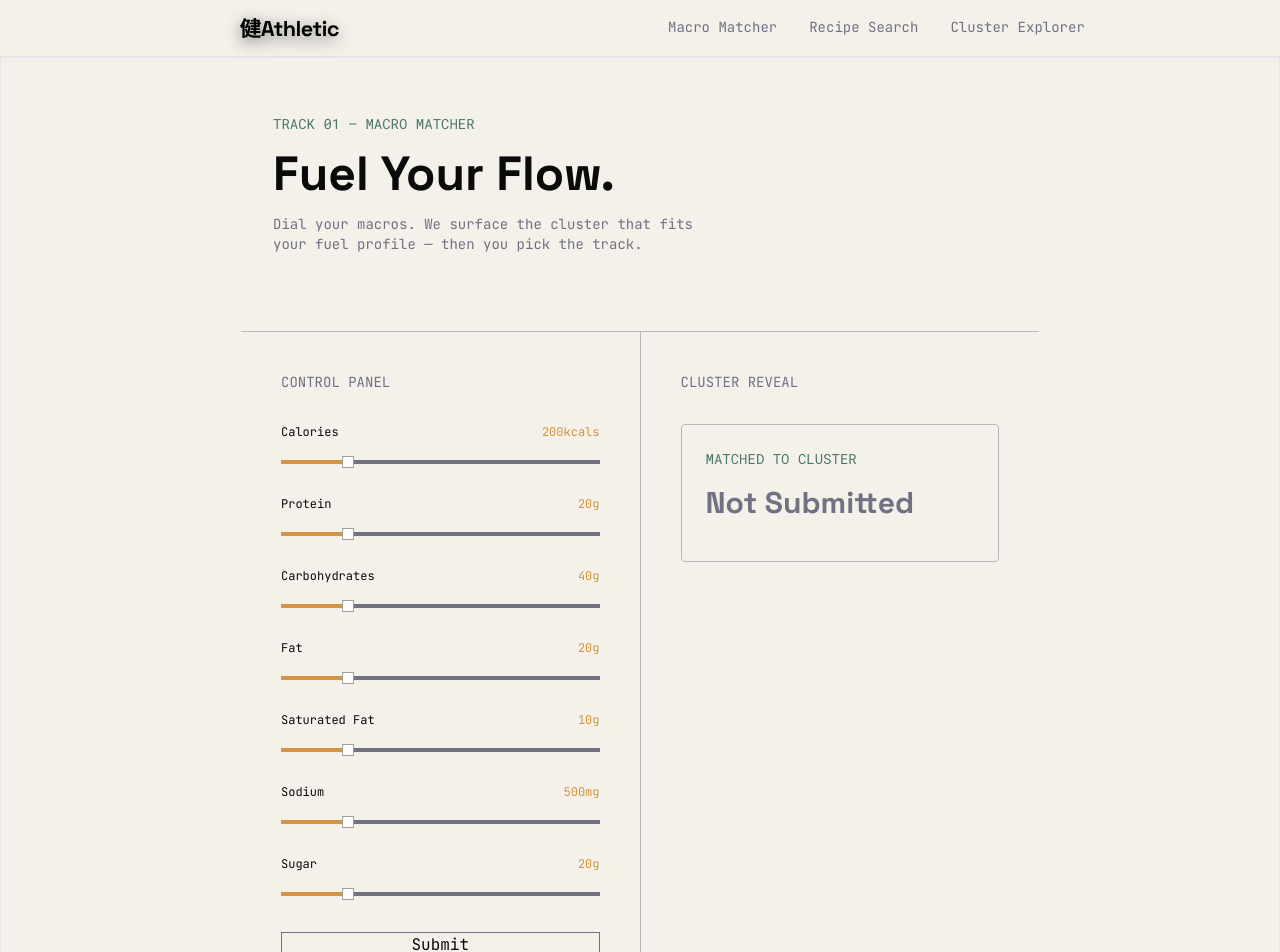
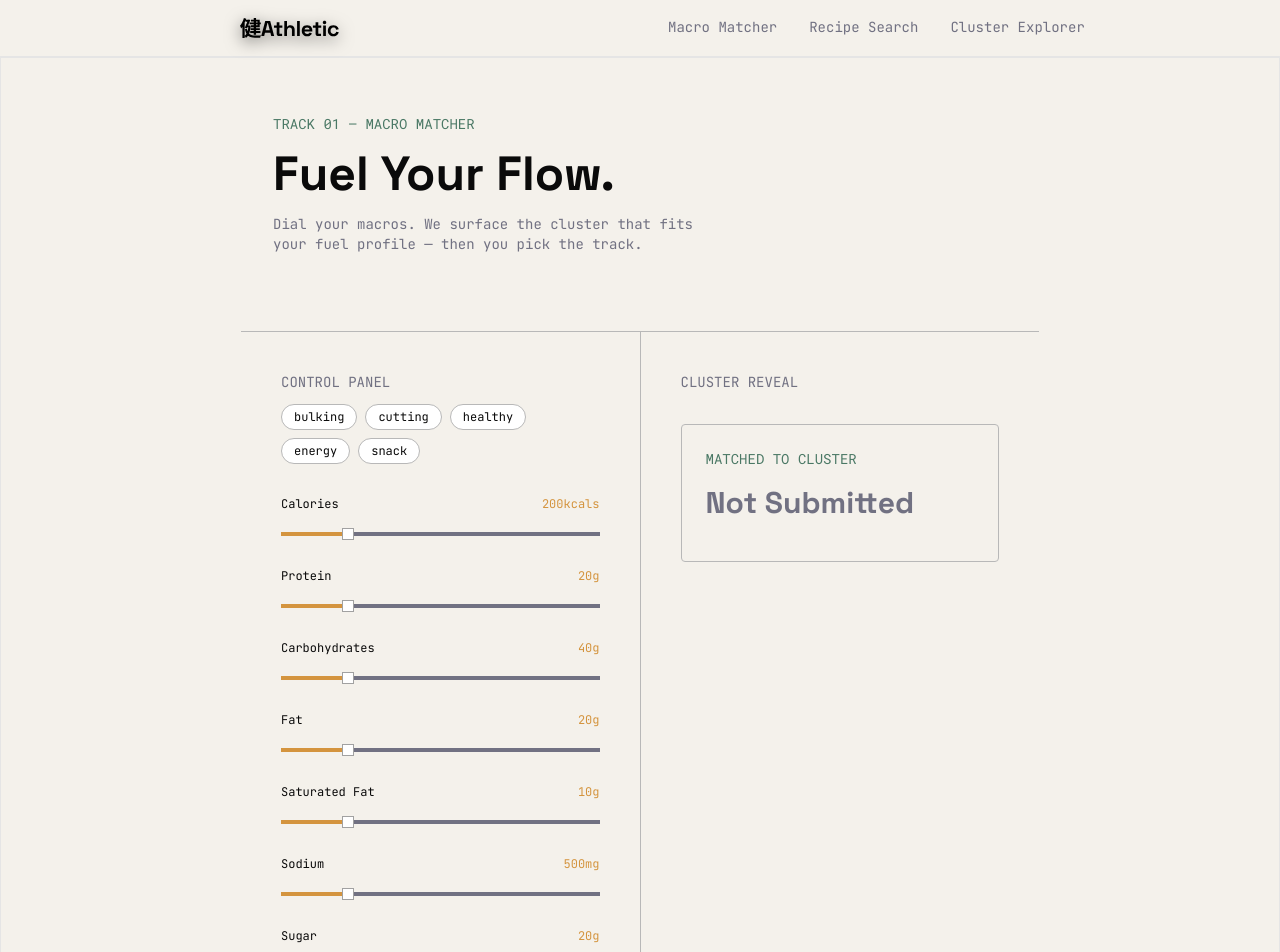
Before and after one commit to warrensuca/jian, a Next.js app in the folder nextjs/: page /macro-matcher in a window 1280 px wide. Shown: the top 952 px of the page. Built offline with nearby package versions, Linux system fonts and the light colour scheme.

Commit message:
add reccomended ranges

```diff
--- a/nextjs/src/app/macro-matcher/page.tsx
+++ b/nextjs/src/app/macro-matcher/page.tsx
@@ -2,10 +2,9 @@
 
 import RecipeCard from "../../components/ui/RecipeCard";
 import { Slider } from "../../components/shadcn/slider";
-import { Button } from "../../components/shadcn/button";
-import { space_grotesk, space_mono, roboto_mono } from "../../lib/fonts";
+import { space_grotesk, roboto_mono } from "../../lib/fonts";
 import Link from "next/link";
-import { useState, useRef } from "react";
+import { useState } from "react";
 import { Macros, RecipeCardType, RecipeRecommendation } from "../../types";
 import {
   fetchWeightedReccomendedRecipes,
@@ -13,6 +12,108 @@ import {
 } from "../../api/recipeAPI";
 
 import { motion, AnimatePresence } from "motion/react";
+
+const RANGE_TAGS = ["bulking", "cutting", "healthy", "energy", "snack"] as const;
+
+type RangeTag = (typeof RANGE_TAGS)[number];
+type MacroRangeKey =
+  | "calories"
+  | "protein"
+  | "carbohydrates"
+  | "fat"
+  | "saturated_fat"
+  | "sodium"
+  | "sugar";
+
+const RANGE_TAG_LABELS: Record<RangeTag, string> = {
+  bulking: "Bulking",
+  cutting: "Cutting",
+  healthy: "Healthy",
+  energy: "Energy",
+  snack: "Snack"
+};
+
+const RECOMMENDED_RANGES: Record<
+  RangeTag,
+  Record<MacroRangeKey, { min: number; max: number; unit: string }>
+> = {
+  // Rounded interquartile ranges from clustered_recipes.csv profile slices.
+  bulking: {
+    calories: { min: 390, max: 560, unit: "kcals" },
+    protein: { min: 20, max: 35, unit: "g" },
+    carbohydrates: { min: 40, max: 80, unit: "g" },
+    fat: { min: 12, max: 25, unit: "g" },
+    saturated_fat: { min: 4, max: 10, unit: "g" },
+    sodium: { min: 600, max: 1000, unit: "mg" },
+    sugar: { min: 2, max: 9, unit: "g" },
+  },
+  cutting: {
+    calories: { min: 200, max: 400, unit: "kcals" },
+    protein: { min: 15, max: 25, unit: "g" },
+    carbohydrates: { min: 5, max: 15, unit: "g" },
+    fat: { min: 7, max: 13, unit: "g" },
+    saturated_fat: { min: 1, max: 3, unit: "g" },
+    sodium: { min: 400, max: 850, unit: "mg" },
+    sugar: { min: 1, max: 4, unit: "g" },
+  },
+  healthy: {
+    calories: { min: 250, max: 450, unit: "kcals" },
+    protein: { min: 15, max: 40, unit: "g" },
+    carbohydrates: { min: 20, max: 45, unit: "g" },
+    fat: { min: 8, max: 18, unit: "g" },
+    saturated_fat: { min: 1, max: 3, unit: "g" },
+    sodium: { min: 300, max: 450, unit: "mg" },
+    sugar: { min: 1, max: 3, unit: "g" },
+  },
+  energy: {
+    calories: { min: 300, max: 430, unit: "kcals" },
+    protein: { min: 5, max: 25, unit: "g" },
+    carbohydrates: { min: 40, max: 100, unit: "g" },
+    fat: { min: 10, max: 17, unit: "g" },
+    saturated_fat: { min: 2, max: 6, unit: "g" },
+    sodium: { min: 350, max: 900, unit: "mg" },
+    sugar: { min: 2, max: 13, unit: "g" },
+  },
+  snack: {
+    calories: { min: 80, max: 200, unit: "kcals" },
+    protein: { min: 5, max: 15, unit: "g" },
+    carbohydrates: { min: 5, max: 15, unit: "g" },
+    fat: { min: 2, max: 13, unit: "g" },
+    saturated_fat: { min: 1, max: 4, unit: "g" },
+    sodium: { min: 50, max: 350, unit: "mg" },
+    sugar: { min: 2, max: 20, unit: "g" },
+  },
+};
+
+function RecommendedRangeTooltip({
+  macro,
+  activeTags,
+}: {
+  macro: MacroRangeKey;
+  activeTags: RangeTag[];
+}) {
+  if (!activeTags.length) return null;
+
+  return (
+    <div className="pointer-events-none absolute left-0 top-full z-20 mt-2 w-full border border-[#B8B8B8] bg-white px-3 py-2 text-xs opacity-0 shadow-sm transition-opacity group-hover:opacity-100 group-focus-within:opacity-100">
+      <div className="flex flex-col gap-1">
+        {activeTags.map((tag) => {
+          const range = RECOMMENDED_RANGES[tag][macro];
+
+          return (
+            <div key={tag} className="flex items-center justify-between gap-3">
+              <span className="text-[#4A7865]">{RANGE_TAG_LABELS[tag]}</span>
+              <span className="text-foreground">
+                {range.min}-{range.max}
+                {range.unit}
+              </span>
+            </div>
+          );
+        })}
+      </div>
+    </div>
+  );
+}
 
 function MacroMatcher() {
   const [calories, setCalories] = useState([200]);
@@ -33,8 +134,17 @@ function MacroMatcher() {
 
   const [cluster, setCluster] = useState("Not Submitted");
   const [matchedRecipes, setMatchedRecipes] = useState<RecipeCardType[]>([]);
-  const submitted = useRef<Boolean>(false);
+  const [submitted, setSubmitted] = useState(false);
   const [submitKey, setSubmitKey] = useState(0);
+  const [activeRangeTags, setActiveRangeTags] = useState<RangeTag[]>([]);
+
+  const handleRangeTagClick = (tag: RangeTag) => {
+    setActiveRangeTags((currentTags) =>
+      currentTags.includes(tag)
+        ? currentTags.filter((currentTag) => currentTag !== tag)
+        : [...currentTags, tag],
+    );
+  };
 
   const nameToNum: {
     [key: string]: number;
@@ -100,7 +210,31 @@ function MacroMatcher() {
 
       <div className="flex justify-evenly w-full max-w-7xl mx-auto ">
         <div className="flex flex-1 flex-col gap-[2rem] px-[2.5rem] py-[2.5rem] border border-l-0 border-solid border-[#B8B8B8] ">
+          <div className="flex flex-col gap-3">
             <p className="text-sm text-muted-foreground">CONTROL PANEL</p>
+            <div className="flex flex-wrap gap-2" aria-label="Macro range tags">
+              {RANGE_TAGS.map((tag) => {
+                const isSelected = activeRangeTags.includes(tag);
+
+                return (
+                  <button
+                    key={tag}
+                    type="button"
+                    aria-pressed={isSelected}
+                    aria-label={`${isSelected ? "Remove" : "Add"} ${tag} macro range tag`}
+                    onClick={() => handleRangeTagClick(tag)}
+                    className={`rounded-full border px-3 py-1 text-xs transition-colors ${
+                      isSelected
+                        ? "border-[#4A7865] bg-[#4A7865] text-white"
+                        : "border-[#B8B8B8] bg-white text-foreground hover:bg-[#F8F6F3] hover:text-[#4A7865]"
+                    }`}
+                  >
+                    {tag}
+                  </button>
+                );
+              })}
+            </div>
+          </div>
 
           {/* CALORIES */}
           <div className="flex flex-col gap-5">
@@ -113,6 +247,7 @@ function MacroMatcher() {
               </button>
               <p className="text-xs text-accent">{`${calories}kcals`}</p>
             </div>
+            <div className="group relative">
               <Slider
                 value={calories}
                 onValueChange={(newValue) => setCalories(newValue)}
@@ -120,6 +255,11 @@ function MacroMatcher() {
                 step={1}
                 disabled={caloriesisDisabled}
               />
+              <RecommendedRangeTooltip
+                macro="calories"
+                activeTags={activeRangeTags}
+              />
+            </div>
           </div>
 
           {/* PROTEIN */}
@@ -133,6 +273,7 @@ function MacroMatcher() {
               </button>
               <p className="text-xs text-accent">{`${protein}g`}</p>
             </div>
+            <div className="group relative">
               <Slider
                 value={protein}
                 onValueChange={(newValue) => setProtein(newValue)}
@@ -140,6 +281,11 @@ function MacroMatcher() {
                 step={1}
                 disabled={proteinisDisabled}
               />
+              <RecommendedRangeTooltip
+                macro="protein"
+                activeTags={activeRangeTags}
+              />
+            </div>
           </div>
 
           {/* CARBOHYDRATES */}
@@ -153,6 +299,7 @@ function MacroMatcher() {
               </button>
               <p className="text-xs text-accent">{`${carbs}g`}</p>
             </div>
+            <div className="group relative">
               <Slider
                 value={carbs}
                 onValueChange={(newValue) => setCarbs(newValue)}
@@ -160,6 +307,11 @@ function MacroMatcher() {
                 step={1}
                 disabled={carbsisDisabled}
               />
+              <RecommendedRangeTooltip
+                macro="carbohydrates"
+                activeTags={activeRangeTags}
+              />
+            </div>
           </div>
 
           {/* FAT */}
@@ -173,6 +325,7 @@ function MacroMatcher() {
               </button>
               <p className="text-xs text-accent">{`${fat}g`}</p>
             </div>
+            <div className="group relative">
               <Slider
                 value={fat}
                 onValueChange={(newValue) => setFat(newValue)}
@@ -180,6 +333,8 @@ function MacroMatcher() {
                 step={1}
                 disabled={fatisDisabled}
               />
+              <RecommendedRangeTooltip macro="fat" activeTags={activeRangeTags} />
+            </div>
           </div>
 
           {/* SATURATED FAT */}
@@ -193,6 +348,7 @@ function MacroMatcher() {
               </button>
               <p className="text-xs text-accent">{`${satFat}g`}</p>
             </div>
+            <div className="group relative">
               <Slider
                 value={satFat}
                 onValueChange={(newValue) => setSatFat(newValue)}
@@ -200,6 +356,11 @@ function MacroMatcher() {
                 step={1}
                 disabled={satFatisDisabled}
               />
+              <RecommendedRangeTooltip
+                macro="saturated_fat"
+                activeTags={activeRangeTags}
+              />
+            </div>
           </div>
 
           {/* SODIUM */}
@@ -213,6 +374,7 @@ function MacroMatcher() {
               </button>
               <p className="text-xs text-accent">{`${sodium}mg`}</p>
             </div>
+            <div className="group relative">
               <Slider
                 value={sodium}
                 onValueChange={(newValue) => setSodium(newValue)}
@@ -220,6 +382,11 @@ function MacroMatcher() {
                 step={1}
                 disabled={sodiumisDisabled}
               />
+              <RecommendedRangeTooltip
+                macro="sodium"
+                activeTags={activeRangeTags}
+              />
+            </div>
           </div>
 
           {/* SUGAR */}
@@ -233,6 +400,7 @@ function MacroMatcher() {
               </button>
               <p className="text-xs text-accent">{`${sugar}g`}</p>
             </div>
+            <div className="group relative">
               <Slider
                 value={sugar}
                 onValueChange={(newValue) => setSugar(newValue)}
@@ -240,6 +408,11 @@ function MacroMatcher() {
                 step={1}
                 disabled={sugarisDisabled}
               />
+              <RecommendedRangeTooltip
+                macro="sugar"
+                activeTags={activeRangeTags}
+              />
+            </div>
 
             <motion.button
               type="submit"
@@ -248,7 +421,7 @@ function MacroMatcher() {
               whileTap={{ scale: 0.95 }}
               transition={{ type: "spring", stiffness: 400, damping: 15 }}
               onClick={async () => {
-                submitted.current = true;
+                setSubmitted(true);
 
                 // Send null for disabled values
                 const macros: Macros = {
@@ -287,7 +460,7 @@ function MacroMatcher() {
                 }
 
                 // find nearest cluster
-                let counts: Record<string, number> = {
+                const counts: Record<string, number> = {
                   "Light Sides & Soups": 0,
                   "Rich Meat Mains": 0,
                   "Desserts & Sweets": 0,
```
Lines whose indentation alone changed are shown as unchanged.
